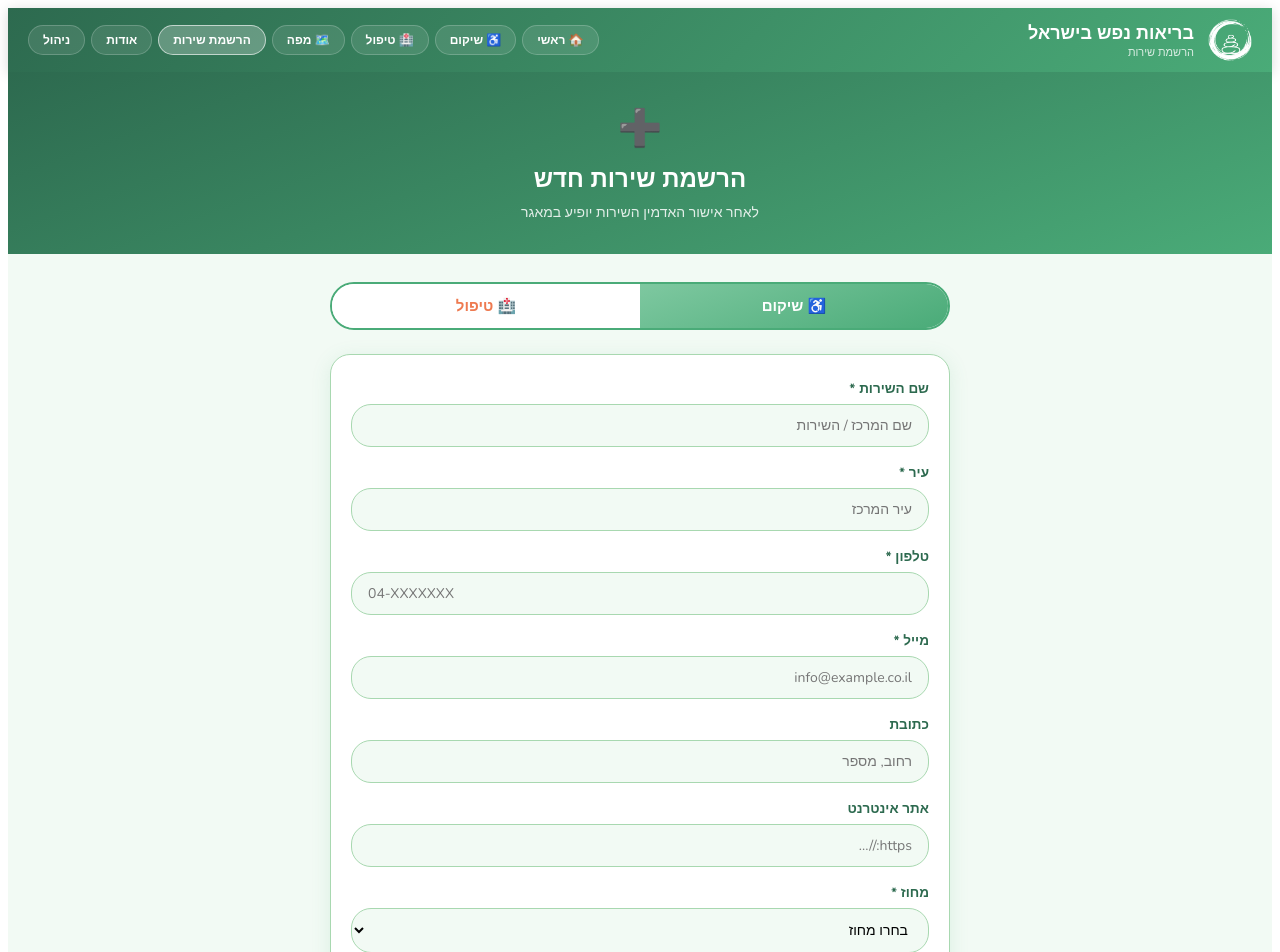
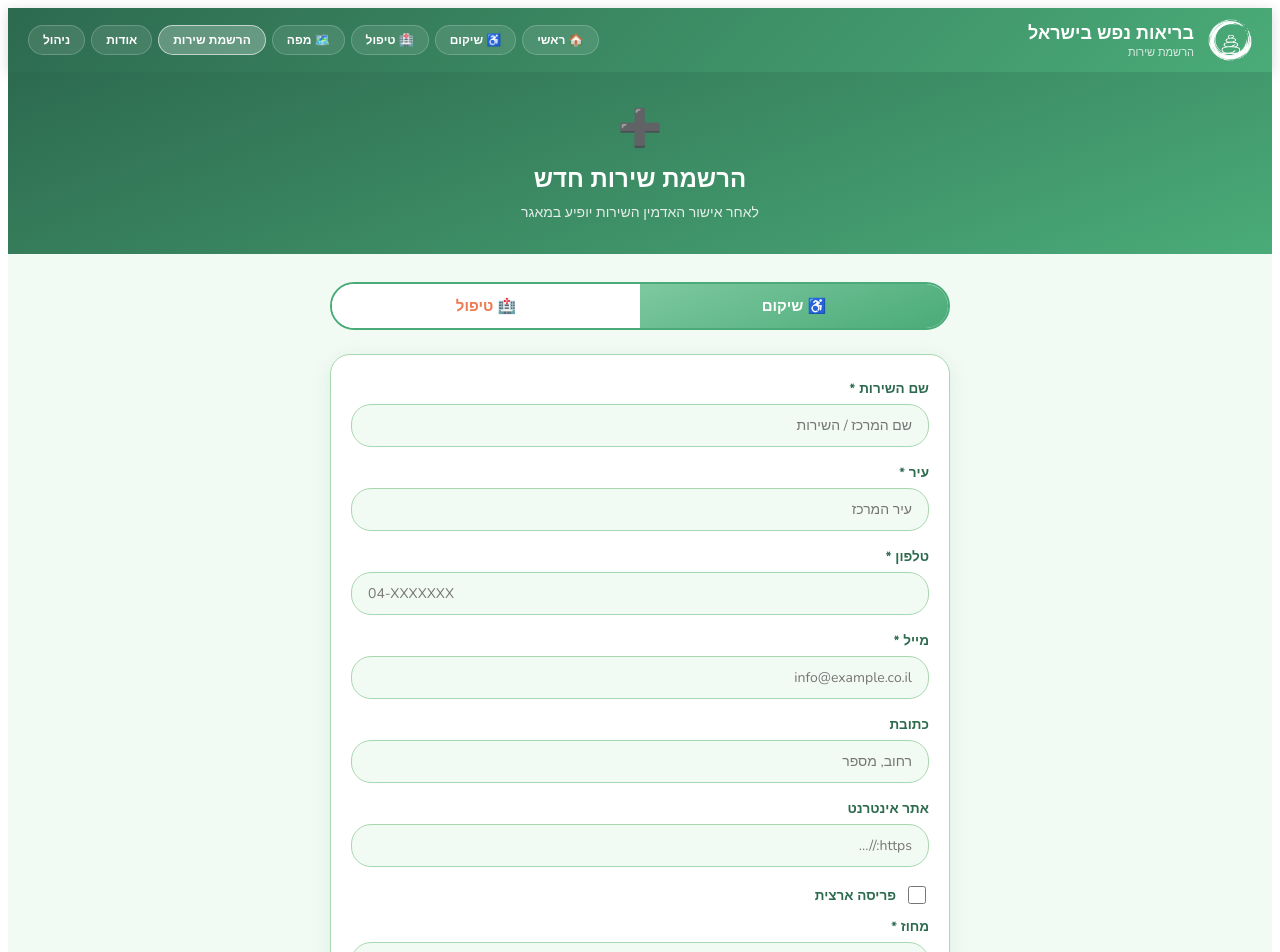
Before and after one commit to sivantelem-commits/rehab-directory, a Next.js app: page /register in a window 1280 px wide. Shown: the top 952 px of the page. Built offline with nearby package versions, Linux system fonts and the light colour scheme.

Commit message:
Update register.js

```diff
--- a/pages/register.js
+++ b/pages/register.js
@@ -6,8 +6,7 @@ const DISTRICTS = ['צפון', 'חיפה', 'מרכז', 'תל אביב', 'ירו
 const TREATMENT_CATEGORIES = ['בתי"מ', 'מחלקות אשפוז', 'מרפאות יום', 'חדרי מיון']
 const NAV = [['/', '🏠 ראשי'], ['/rehab', '♿ שיקום'], ['/treatment', '🏥 טיפול'], ['/map', '🗺️ מפה'], ['/register', 'הרשמת שירות'], ['/about', 'אודות'], ['/admin', 'ניהול']]
 
-const emptyForm = { name: '', district: '', city: '', category: '', subcategory: '', description: '', phone: '', email: '', website: '', address: '' }
-
+const emptyForm = { name: '', district: '', city: '', category: '', subcategory: '', description: '', phone: '', email: '', website: '', address: '', is_national: false }
 export default function Register() {
   const [tab, setTab] = useState('rehab')
   const [form, setForm] = useState(emptyForm)
@@ -189,11 +188,19 @@ export default function Register() {
               ))}
 
              <div style={{ marginBottom: 16 }}>
+  <label style={{ display: 'flex', alignItems: 'center', gap: 8, fontSize: 13.5, fontWeight: 700, color: darkColor, marginBottom: 10, cursor: 'pointer' }}>
+    <input type="checkbox" checked={form.is_national} onChange={e => setForm(f => ({ ...f, is_national: e.target.checked, district: e.target.checked ? '' : f.district }))} style={{ width: 18, height: 18, cursor: 'pointer' }} />
+    פריסה ארצית
+  </label>
+  {!form.is_national && (
+    <>
       <label style={lbl}>מחוז *</label>
       <select value={form.district} onChange={e => setForm(f => ({ ...f, district: e.target.value }))} style={inp}>
         <option value="">בחרו מחוז</option>
         {DISTRICTS.map(d => <option key={d}>{d}</option>)}
       </select>
+    </>
+  )}
 </div>
 
               <div style={{ marginBottom: 16 }}>
```
Lines whose indentation alone changed are shown as unchanged.
